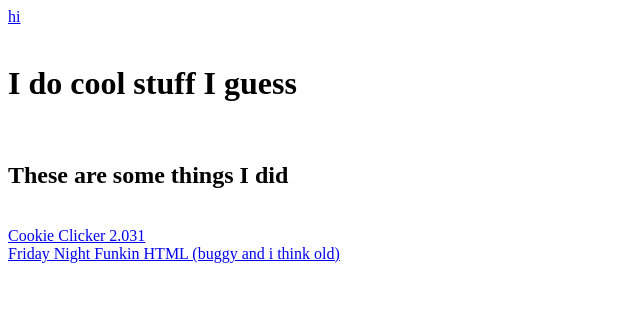
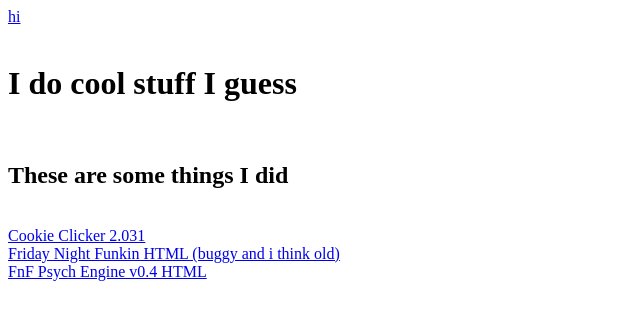
Before and after one commit to V01dNullified/V01dNullified.github.io, a plain HTML site: page index.html in a window 1280 px wide. Shown: the whole page, without its empty margins (0-640 px from the left). Drawn offline with Linux system fonts and the light colour scheme.

Commit message:
Update index.html

```diff
--- a/index.html
+++ b/index.html
@@ -9,5 +9,7 @@
     <a href="games/CookieClicker.html">Cookie Clicker 2.031</a>
     <br>
     <a href="https://sushi8756.github.io/Friday-Night-Funkin-HTML/">Friday Night Funkin HTML (buggy and i think old)</a>
+    <br>
+    <a href="https://sushi8756.github.io/FnF-Psych-Engine-0.4-HTML/">FnF Psych Engine v0.4 HTML</a>
   </body>
 </html>
```
